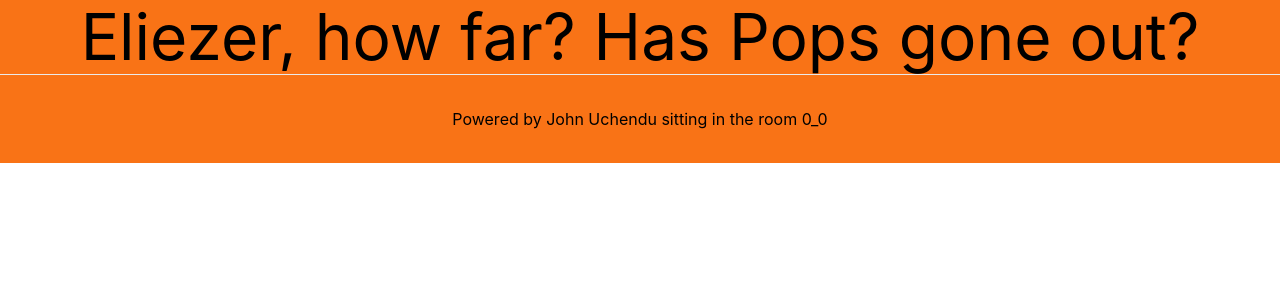
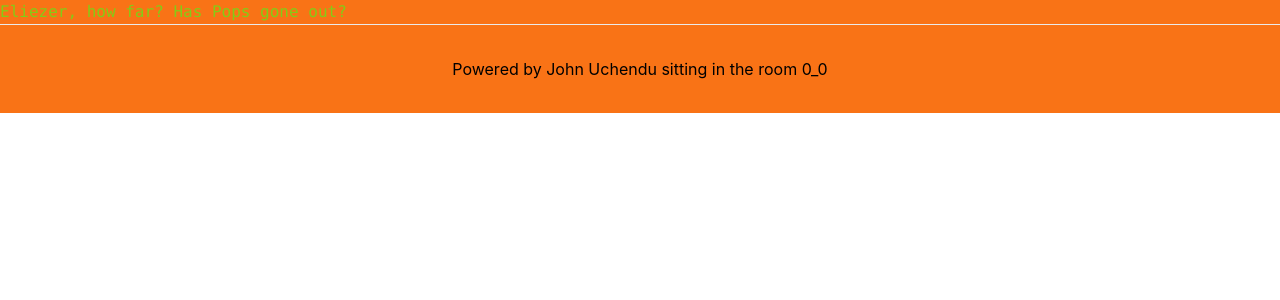
Before and after one commit to JohnUchendu/johnuchendu, a Next.js app: page / in a window 1280 px wide. Shown: the top 300 px of the page. Built offline with nearby package versions, Linux system fonts and the light colour scheme.

Commit message:
initial commit

```diff
--- a/pages/index.js
+++ b/pages/index.js
@@ -12,7 +12,7 @@ export default function Home() {
       </Head>
 
       <main className="">
-        <h1 className={styles.title}>
+        <h1 className="font-mono text-lime-500">
           Eliezer, how far? Has Pops gone out? {/*<a href="https://nextjs.org">Next.js!</a>*/}
         </h1>
 
```
